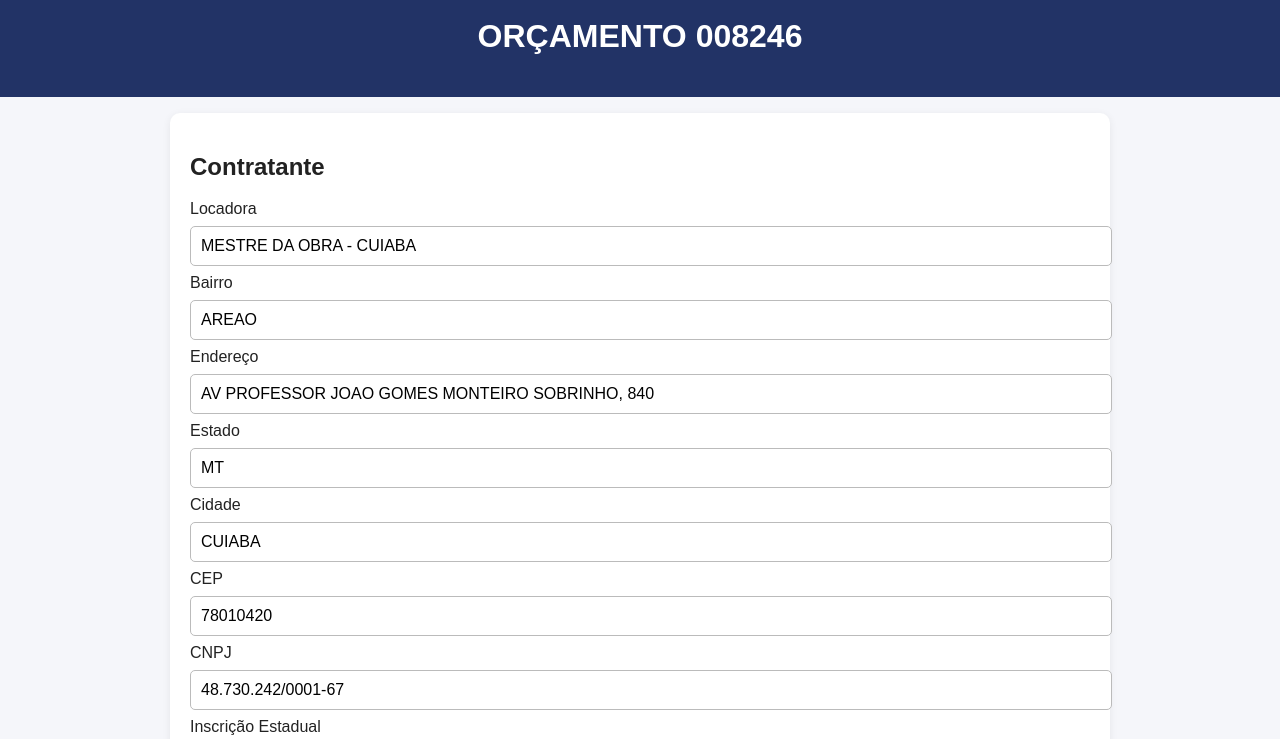
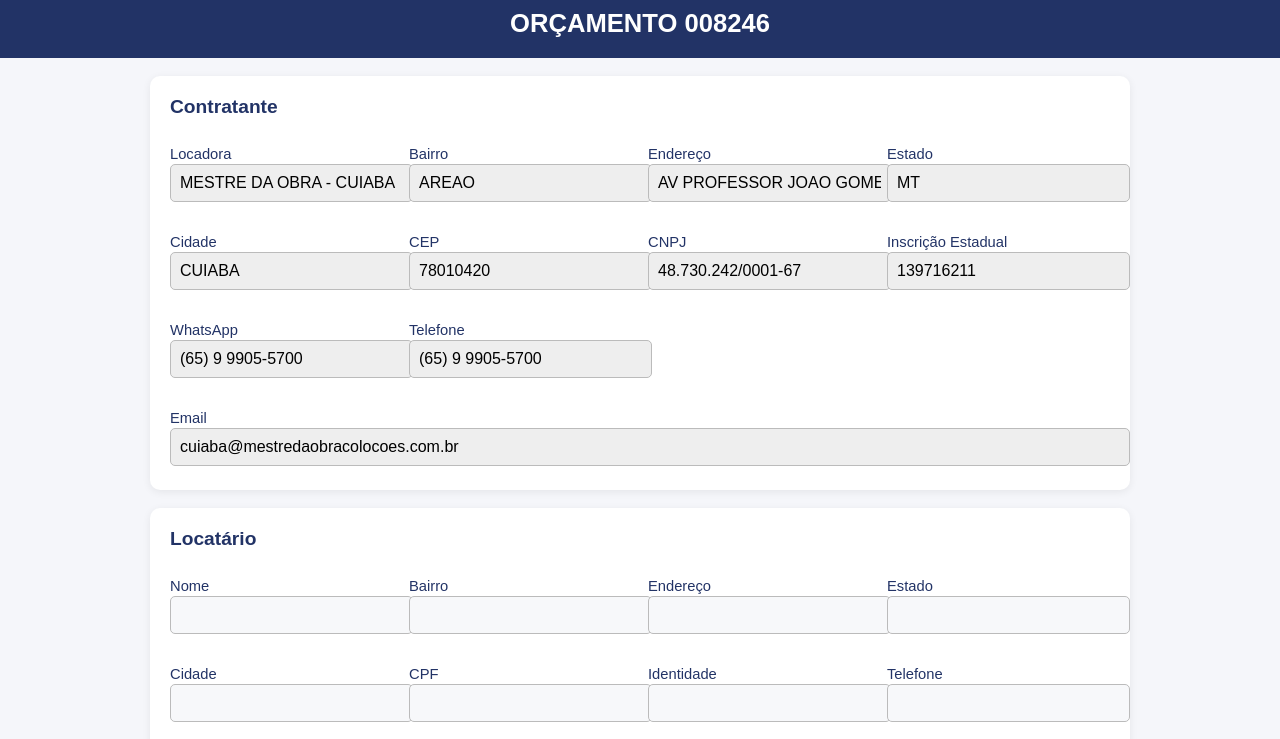
Before and after one commit to gilson2030/J.engenharia, a plain HTML site: page index.html in a window 1280 px wide. Shown: the part 42-781 px from the top of the page. Drawn offline with Linux system fonts and the light colour scheme.

Commit message:
Update style.css

```diff
--- a/style.css
+++ b/style.css
@@ -14,13 +14,54 @@
     width: 120px;
     vertical-align: middle;
 }
+h1 {
+    margin: 12px 0 0 0;
+    font-size: 1.6em;
+}
+form {
+    max-width: 980px;
+    margin: 0 auto;
+    padding-bottom: 50px;
+}
 section {
     background: #fff;
-    margin: 16px auto;
-    max-width: 900px;
+    margin: 18px auto;
+    max-width: 950px;
     padding: 20px;
     border-radius: 10px;
     box-shadow: 0 2px 8px rgba(0,0,0,0.07);
+}
+h2 {
+    margin-top: 0;
+    color: #223366;
+    font-size: 1.2em;
+}
+.grid {
+    display: grid;
+    grid-template-columns: repeat(auto-fit, minmax(220px, 1fr));
+    gap: 16px;
+}
+.grid .full {
+    grid-column: 1 / -1;
+}
+label {
+    display: block;
+    font-size: 0.92em;
+    color: #223366;
+    margin-bottom: 2px;
+    margin-top: 12px;
+}
+input, select {
+    width: 100%;
+    padding: 9px;
+    margin-bottom: 4px;
+    border-radius: 5px;
+    border: 1px solid #bbb;
+    font-size: 1em;
+    background: #f7f8fa;
+}
+input[readonly] {
+    background: #eee;
 }
 table {
     width: 100%;
@@ -28,7 +69,7 @@
     margin: 10px 0;
 }
 th, td {
-    padding: 10px;
+    padding: 10px 6px;
     border-bottom: 1px solid #eee;
     text-align: left;
 }
@@ -43,6 +84,7 @@
     border-radius: 6px;
     cursor: pointer;
     margin-top: 10px;
+    transition: background 0.2s;
 }
 button:hover {
     background: #334488;
@@ -62,29 +104,27 @@
     z-index: 2;
     left: 0; top: 0;
     width: 100%; height: 100%;
-    background: rgba(0,0,0,0.3);
+    background: rgba(0,0,0,0.25);
 }
 .modal-content {
     background: #fff;
-    margin: 10% auto;
-    padding: 30px;
+    margin: 7% auto;
+    padding: 30px 18px 22px 18px;
     border-radius: 8px;
     width: 90%;
     max-width: 400px;
     position: relative;
+    box-shadow: 0 8px 32px rgba(0,0,0,0.10);
 }
 .close {
     position: absolute;
-    right: 16px; top: 12px;
+    right: 18px; top: 10px;
     font-size: 28px;
     cursor: pointer;
-    color: #666;
+    color: #888;
 }
-input {
-    width: 100%;
-    margin: 8px 0;
-    padding: 10px;
-    font-size: 16px;
-    border-radius: 5px;
-    border: 1px solid #bbb;
+@media (max-width: 600px) {
+    section, form { padding: 7px; }
+    .modal-content { padding: 16px 6px; }
+    .grid { grid-template-columns: 1fr; gap: 6px; }
 }
```
